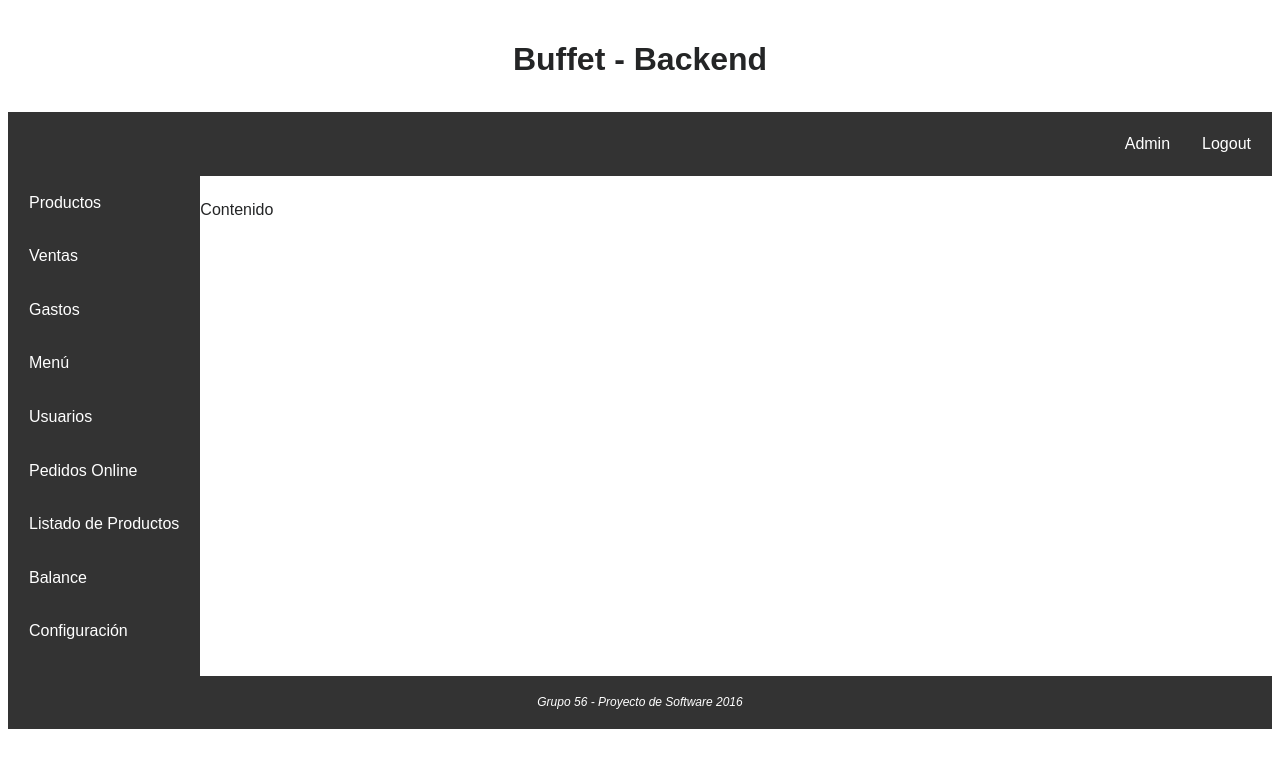
After one commit to elnanner/ProyectoDeSoftware2016, a PHP site: page /backend.html in a window 1280 px wide. The commit adds this page. Shown: the top 768 px of the page. Run offline with PHP 8.4, Linux system fonts and the light colour scheme.

Commit message:
updated like gitlab grupo56

```diff
--- /dev/null
+++ b/entrega1/backend.html
@@ -0,0 +1,53 @@
+<!DOCTYPE html>
+<html lang="es">
+<head>
+	<title>Buffet - Proyecto 2016</title>
+	<link rel="stylesheet" type="text/css" href="css/style.css">
+</head>
+<body>
+	<div class="header">
+		<h1>Buffet - Backend</h1>
+	</div>
+	<ul class="hor-list">
+		<li><a href="index.html">Logout</a></li>
+		<li><a href="/perfil">Admin</a></li>
+	</ul>
+	<div class="contenedor">
+		<div class="menu">
+			<ul>
+				<li><a href="/productos">Productos</a></li>
+				<li><a href="/ventas">Ventas</a></li>
+				<li><a href="/gastos">Gastos</a></li>
+				<li><a href="/menu">Men&uacute;</a></li>
+				<li><a href="/usuarios">Usuarios</a></li>
+				<li><a href="/peidos">Pedidos Online</a></li>
+				<li><a href="/listaproductos">Listado de Productos</a></li>
+				<li class="dropdown">
+					<a href="#" class="dropbtn">Balance</a>
+						<div class="dropdown-content">
+						<a href="productosfaltantes">Listado de productos faltantes</a>
+						<a href="/productos_stock_min">Listados de productos con stock m&iacute;nimo</a>
+						<a href="/ingresos_entre_fechas">Listado de ingresos</a>
+						<a href="/gastos_entre_fechas">Listado de gastos realizados</a>
+					</div>
+				</li>
+				<li><a href="/configuracion">Configuraci&oacute;n</a></li>
+			</ul>
+		</div>
+		<div class="content">
+			<p>Contenido</p>
+		</div>
+	</div>
+	<div class="footer">
+		<p>Grupo 56 - Proyecto de Software 2016</p>
+		<!--
+		<p>Integrantes:</p>
+		<ol>
+			<li><strong>Juan Pappalardo</strong></li>
+			<li><strong>Ricardo Gamarra</strong></li>
+			<li><strong>Luciano Matsuo</strong></li>
+		</ol>
+		-->
+	</div>
+</body>
+</html>
--- /dev/null
+++ b/entrega1/css/style.css
@@ -0,0 +1,165 @@
+body {
+    font-family: sans-serif;
+    line-height: 1.6;
+    color: #636b6f;
+}
+
+.nav {
+    background-color: #efefef;
+    padding: 5px;
+}
+
+/***************links***************/
+a {
+	text-decoration: none;
+	color: Grey;
+}
+
+.login-panel {
+	width: 300px;
+	padding-left: 15px;
+	padding-right: 15px;
+	margin-right: auto;
+	margin-left: auto;
+	margin-top: 5%;
+	padding-bottom: 5%;
+	background-color: #efefef;
+}
+
+.control-box{
+	padding: 10px;
+}
+
+.submit, .title{
+	text-align: center;
+	padding: 10px
+}
+
+input, button{
+	width: 100%;
+	font-size: 100%;
+	font-family: sans-serif;
+	height: 30px;
+}
+
+/*Backend*/
+
+body {
+    font-family: sans-serif;
+    line-height: 1.6;
+    color: #242526;
+}
+
+.header{
+	padding: 5px;
+	text-align: center;
+}
+
+.menu{
+	background-color: #333;
+	float: left;
+	padding-left: 5px;
+	padding-right: 5px;
+	height: inherit;
+}
+
+/*navbar*/
+.hor-list {
+    list-style-type: none;
+    margin: 0;
+    padding: 5px;
+    overflow: hidden;
+    background-color: #333;
+}
+
+.hor-list li {
+    float: right;
+}
+/*fin navbar*/
+
+li a {
+    display: block;
+    color: white;
+    padding: 14px 16px;
+    text-decoration: none;
+}
+
+li a:hover {
+    background-color: red;
+}
+/*navbar*/
+
+.contenedor{
+	height: 500px;
+}
+
+.content{
+	/*background-color: orange;*/
+	padding: 5px;
+	height: inherit;
+}
+
+.footer{
+	background-color: #333;
+	padding: 5px;
+	color: #fff;
+	font-size: 	75%;
+	font-style: italic;
+    text-align: center;
+}
+
+/*dropdown ul*/
+
+ul {
+    list-style-type: none;
+    margin: 0;
+    padding: 0;
+    overflow: hidden;
+}
+
+li a, .dropbtn {
+    display: inline-block;
+    color: white;
+    padding: 14px 16px;
+    text-decoration: none;
+    width: 100%;
+}
+
+li a:hover, .dropdown:hover .dropbtn {
+    background-color: #f1f1f1;
+    color: #333;
+    width: 100%;
+}
+
+li.dropdown {
+    display: inline-block;
+    width: 100%;
+}
+
+.dropdown-content {
+    display: none;
+    position: absolute;
+    background-color: #f9f9f9;
+    min-width: 160px;
+    box-shadow: 0px 8px 16px 0px rgba(0,0,0,0.2);
+}
+
+.dropdown-content a {
+    color: black;
+    padding: 12px 16px;
+    text-decoration: none;
+    display: block;
+    text-align: left;
+}
+
+.dropdown-content a:hover {
+	background-color: #f1f1f1
+}
+
+.dropdown:hover .dropdown-content {
+    display: block;
+}
+
+/*fin dropdown ul*/
+
+/*Fin Backend*/
```
Also changed, not shown: entrega1/altaProducto.html (added, +52 -0 lines), entrega1/css/altaProducto.css (added, +44 -0 lines), entrega1/css/backend.css (added, +116 -0 lines), entrega1/css/layout.css (+11 -21 lines), entrega1/layout.html (+14 -38 lines), entrega1/login.html (added, +35 -0 lines), entrega1/img/logo.png (renamed from entrega1/logo.png), 1 other file.
